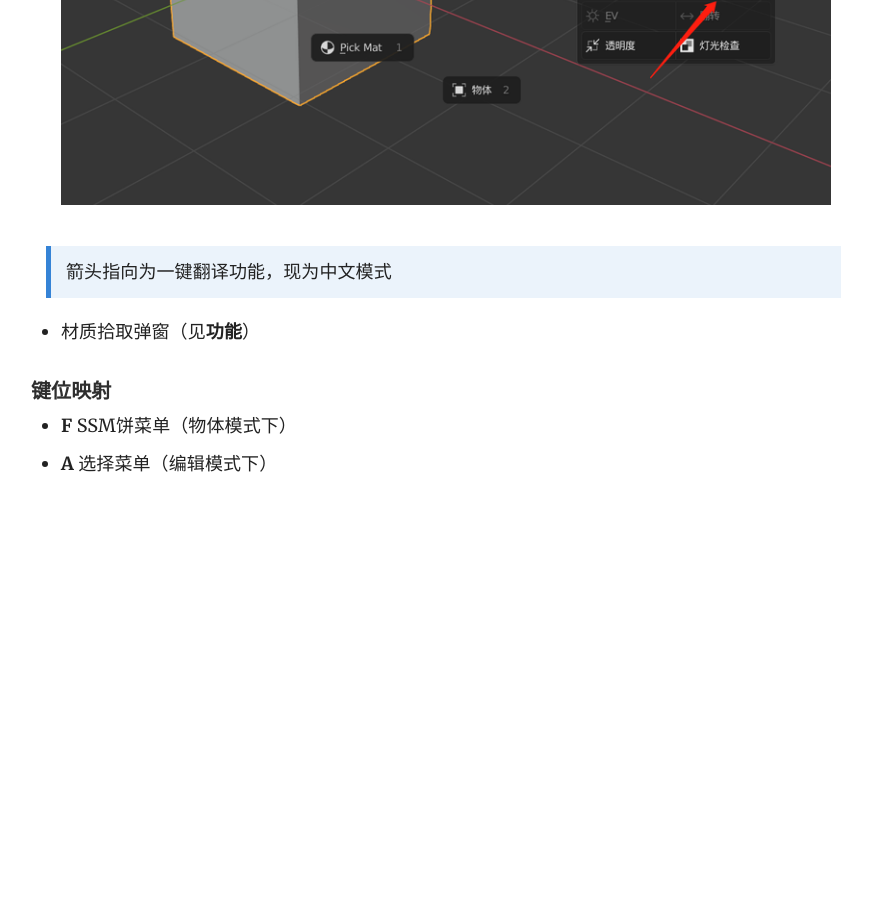
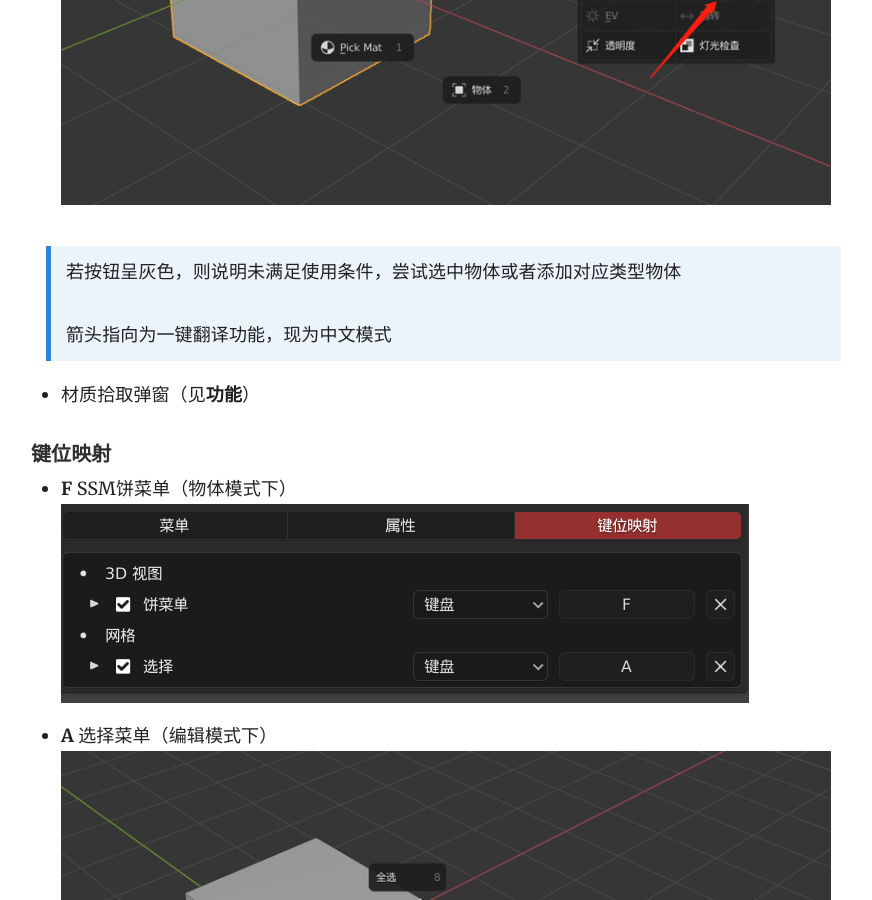
Before and after one commit to atticus-lv/SSM_document, a Jekyll site: the page built from _docs/UI/PickMat.md, in a window 1280 px wide and 900 px high, scrolled down 2137 px. Shown: the whole window, without its empty margins (359-1231 px from the left). Built offline with Jekyll 4.4.1, drawn with Linux system fonts in a browser that asks for light colours; before the commit the page ends 2857 px from its top, so only the background shows below that.

Commit message:
Updated 3 files via CloudCannon

```diff
--- a/_docs/UI/PickMat.md
+++ b/_docs/UI/PickMat.md
@@ -21,13 +21,16 @@ order: 1
 * 物体信息面板将在**选中物体**的时候开启，显示常用选项 *(网格，细分修改器，相机，曲线，灯光 )*
 * 饼菜单默认会开启三个面板,可以在偏好设置关闭相应面板 ![](/uploads/image-20200809165820840.png){: width="800" height="493"}
 
+  > 若按钮呈灰色，则说明未满足使用条件，尝试选中物体或者添加对应类型物体
+  >
+  >
   > 箭头指向为一键翻译功能，现为中文模式
 * 材质拾取弹窗（见**功能**）
 
 ##### 键位映射
 
-* **F** SSM饼菜单（物体模式下）
-* **A** 选择菜单（编辑模式下）
+* **F** SSM饼菜单（物体模式下）![](/uploads/image-20200804215525108.png){: width="688" height="199"}
+* **A** 选择菜单（编辑模式下）![](/uploads/image-20200804214445764.png){: width="800" height="503"}
 
 &nbsp;
 
```
Also changed, not shown: uploads/image-20200804214445764.png (added), uploads/image-20200804215525108.png (added).
